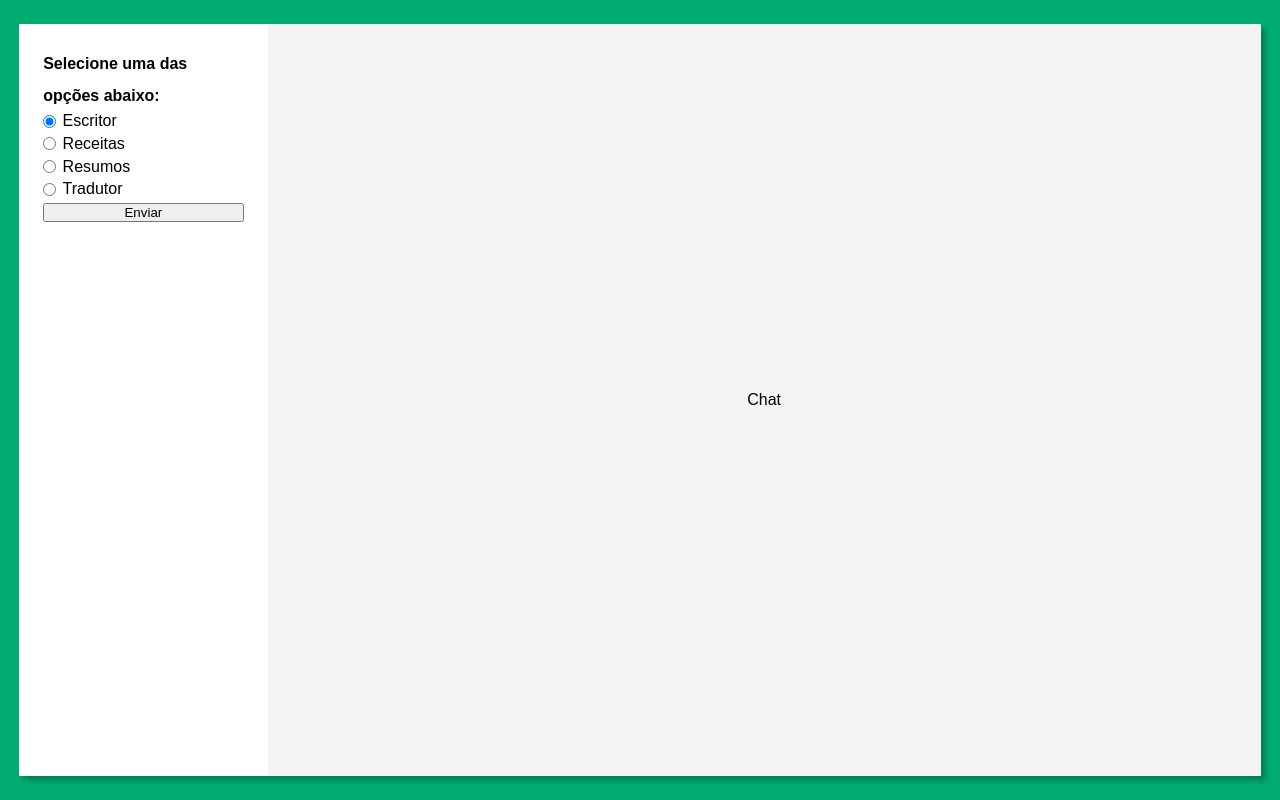
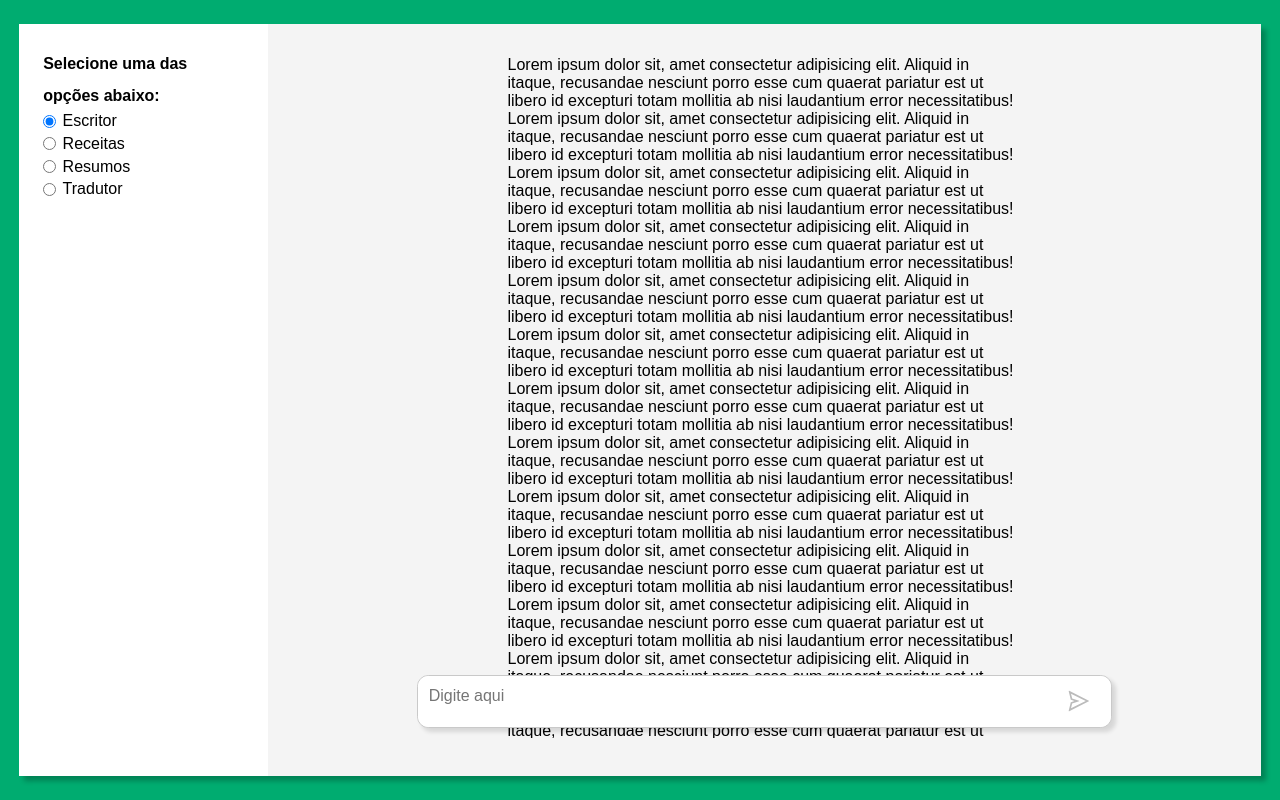
Before and after one commit to francinehahn/gpt-api-frontend, a Next.js app: page / in a window 1280 px wide. Both pictures are taken after a click on the radio button "Escritor". Built offline with nearby package versions, Linux system fonts and the light colour scheme; a web font is replaced by a local one.

Commit message:
feat: I created both forms of the home page and implemented the style

```diff
--- a/package.json
+++ b/package.json
@@ -17,7 +17,11 @@
     "next": "13.4.12",
     "react": "18.2.0",
     "react-dom": "18.2.0",
+    "react-icons": "^4.10.1",
     "sass": "^1.64.1",
     "typescript": "5.1.6"
+  },
+  "devDependencies": {
+    "@types/react-icons": "^3.0.0"
   }
 }
--- a/src/pages/index.tsx
+++ b/src/pages/index.tsx
@@ -3,21 +3,32 @@ import Image from 'next/image'
 import { useState } from 'react'
 
 import logo from "../assets/chatAI-logo.png"
+import { AiOutlineSend } from "react-icons/ai"
 import styles from "../styles/Home.module.scss"
 
 
 export default function Home() {
   const [radioForm, setRadioForm] = useState("")
+  const [textValue, setTextValue] = useState("")
 
-  const handleSubmit = (e: any) => {
-    e.preventDefault()
-    console.log(radioForm)
+  const handleChange = (e: any) => {
+    setTextValue(e.target.value)
+    adjustTextAreaHeight()
+  }
+
+  const adjustTextAreaHeight = () => {
+    const textarea = document.getElementById("textArea")
+    if (textarea) {
+      textarea.style.height = "auto"
+      const newHeight = textarea.scrollHeight
+      textarea.style.height = newHeight + "px"
+    }
   }
 
   return (
     <>
       <Head>
-        <title>Chat</title>
+        <title>ChatAI</title>
         <meta name="description" content="Chat" />
         <meta name="viewport" content="width=device-width, initial-scale=1" />
         <link rel="icon" href="/favicon.png" />
@@ -28,7 +39,7 @@ export default function Home() {
 
           <aside>
             <h2>Selecione uma das opções abaixo:</h2>
-            <form onSubmit={handleSubmit}>
+            <form>
               <div>
                 <input type="radio" name="option" id="writer" value="writer" onChange={e => setRadioForm(e.target.value)}/>
                 <label htmlFor="writer">Escritor</label>
@@ -45,15 +56,50 @@ export default function Home() {
                 <input type="radio" name="option" id="translator" value="translator" onChange={e => setRadioForm(e.target.value)}/>
                 <label htmlFor="translator">Tradutor</label>
               </div>
-
-              <button>Enviar</button>
             </form>
           </aside>
 
           <section>
-            {!radioForm && <Image src={logo} alt="Logo do chatAI"/>}
+            {!radioForm && <Image src={logo} alt="Logo do chatAI" priority/>}
 
-            {radioForm && <p>Chat</p>}
+            {radioForm && (
+              <>
+              <div className={styles.chatAnswer}>
+                <p>Lorem ipsum dolor sit, amet consectetur adipisicing elit. Aliquid in itaque, recusandae nesciunt porro esse cum quaerat pariatur est ut libero id excepturi totam mollitia ab nisi laudantium error necessitatibus!</p>
+                <p>Lorem ipsum dolor sit, amet consectetur adipisicing elit. Aliquid in itaque, recusandae nesciunt porro esse cum quaerat pariatur est ut libero id excepturi totam mollitia ab nisi laudantium error necessitatibus!</p>
+                <p>Lorem ipsum dolor sit, amet consectetur adipisicing elit. Aliquid in itaque, recusandae nesciunt porro esse cum quaerat pariatur est ut libero id excepturi totam mollitia ab nisi laudantium error necessitatibus!</p>
+                <p>Lorem ipsum dolor sit, amet consectetur adipisicing elit. Aliquid in itaque, recusandae nesciunt porro esse cum quaerat pariatur est ut libero id excepturi totam mollitia ab nisi laudantium error necessitatibus!</p>
+                <p>Lorem ipsum dolor sit, amet consectetur adipisicing elit. Aliquid in itaque, recusandae nesciunt porro esse cum quaerat pariatur est ut libero id excepturi totam mollitia ab nisi laudantium error necessitatibus!</p>
+                <p>Lorem ipsum dolor sit, amet consectetur adipisicing elit. Aliquid in itaque, recusandae nesciunt porro esse cum quaerat pariatur est ut libero id excepturi totam mollitia ab nisi laudantium error necessitatibus!</p>
+                <p>Lorem ipsum dolor sit, amet consectetur adipisicing elit. Aliquid in itaque, recusandae nesciunt porro esse cum quaerat pariatur est ut libero id excepturi totam mollitia ab nisi laudantium error necessitatibus!</p>
+                <p>Lorem ipsum dolor sit, amet consectetur adipisicing elit. Aliquid in itaque, recusandae nesciunt porro esse cum quaerat pariatur est ut libero id excepturi totam mollitia ab nisi laudantium error necessitatibus!</p>
+                <p>Lorem ipsum dolor sit, amet consectetur adipisicing elit. Aliquid in itaque, recusandae nesciunt porro esse cum quaerat pariatur est ut libero id excepturi totam mollitia ab nisi laudantium error necessitatibus!</p>
+                <p>Lorem ipsum dolor sit, amet consectetur adipisicing elit. Aliquid in itaque, recusandae nesciunt porro esse cum quaerat pariatur est ut libero id excepturi totam mollitia ab nisi laudantium error necessitatibus!</p>
+                <p>Lorem ipsum dolor sit, amet consectetur adipisicing elit. Aliquid in itaque, recusandae nesciunt porro esse cum quaerat pariatur est ut libero id excepturi totam mollitia ab nisi laudantium error necessitatibus!</p>
+                <p>Lorem ipsum dolor sit, amet consectetur adipisicing elit. Aliquid in itaque, recusandae nesciunt porro esse cum quaerat pariatur est ut libero id excepturi totam mollitia ab nisi laudantium error necessitatibus!</p>
+                <p>Lorem ipsum dolor sit, amet consectetur adipisicing elit. Aliquid in itaque, recusandae nesciunt porro esse cum quaerat pariatur est ut libero id excepturi totam mollitia ab nisi laudantium error necessitatibus!</p>
+                <p>Lorem ipsum dolor sit, amet consectetur adipisicing elit. Aliquid in itaque, recusandae nesciunt porro esse cum quaerat pariatur est ut libero id excepturi totam mollitia ab nisi laudantium error necessitatibus!</p>
+                <p>Lorem ipsum dolor sit, amet consectetur adipisicing elit. Aliquid in itaque, recusandae nesciunt porro esse cum quaerat pariatur est ut libero id excepturi totam mollitia ab nisi laudantium error necessitatibus!</p>
+                <p>Lorem ipsum dolor sit, amet consectetur adipisicing elit. Aliquid in itaque, recusandae nesciunt porro esse cum quaerat pariatur est ut libero id excepturi totam mollitia ab nisi laudantium error necessitatibus!</p>
+              </div>
+
+              <div className={styles.chatInput}>
+                <form>
+                  <textarea
+                    id="textArea"
+                    className={styles["resizable-textarea"]}
+                    rows={1}
+                    placeholder="Digite aqui"
+                    value={textValue}
+                    onChange={e => handleChange(e)}
+                  />
+                  <button disabled={textValue.trim() === ""}>
+                    <AiOutlineSend/>
+                  </button>
+                </form>
+              </div>
+              </>
+            )}
           </section>
 
         </div>
--- a/src/styles/Home.module.scss
+++ b/src/styles/Home.module.scss
@@ -15,6 +15,7 @@
   left: 1.5vw;
   display: flex;
   box-shadow: 5px 5px 5px rgba(0, 0, 0, 0.249);
+  overflow: hidden;
 
   aside {
     @include bgColors("white");
@@ -41,14 +42,86 @@
 
   section {
     width: 80%;
-    display: flex;
-    flex-direction: column;
-    align-items: center;
-    justify-content: center;
+    height: 100%;
 
     img {
       width: 10rem;
       height: 5rem;
+      display: block;
+      margin: 40vh auto;
     }
   }
 }
+
+.chatAnswer {
+  height: 95%;
+  padding: 2rem 15rem 10rem 15rem;
+  overflow-y: auto;
+}
+
+.chatInput {
+  background-color: transparent;
+  position: absolute;
+  bottom: 0;
+  right: 0;
+
+  display: flex;
+  justify-content: center;
+  align-items: flex-end;
+
+  width: 80%;
+  height: 13rem;
+  padding: 1rem 0 3rem 0;
+
+  form {
+    display: flex;
+    @include bgColors("white");
+    width: 70%;
+    min-height: 3.2rem;
+    box-shadow: 4px 4px 4px rgba(0, 0, 0, 0.121);
+    border-radius: .7rem;
+    border: 1px solid rgb(201, 201, 201);
+
+    textarea:focus {
+      outline: none;
+    }
+
+    button {
+      display: flex;
+      justify-content: center;
+      align-items: center;
+      border: none;
+      border-radius: .7rem;
+      width: 10%;
+      @include bgColors("white");
+      @include textColors("green");
+      cursor: pointer;
+
+      svg {
+        height: 1.5rem;
+        width: 1.5rem;
+      }
+    }
+
+    button:disabled {
+      @include textColors("lightgrey");
+      @include bgColors("white");
+      cursor: context-menu;
+    }
+  }
+}
+
+.resizable-textarea {
+  resize: none;
+  overflow-y: auto;
+  height: 3.2rem;
+  max-height: 13rem;
+  width: 100%;
+
+  border: none;
+  border-radius: .7rem;
+
+  @include bgColors("white");
+  font-size: 1rem;
+  padding: .7rem;
+}
--- a/src/styles/_base.scss
+++ b/src/styles/_base.scss
@@ -14,4 +14,10 @@
     @if $color == 'black' {
         color: #000000
     }
+    @if $color == 'lightgrey' {
+        color: #bbbbbb
+    }
+    @if $color == 'green' {
+        color: #00ac70
+    }
 }
```
Also changed, not shown: 1 other file (tests, documents, lock files or other folders).
